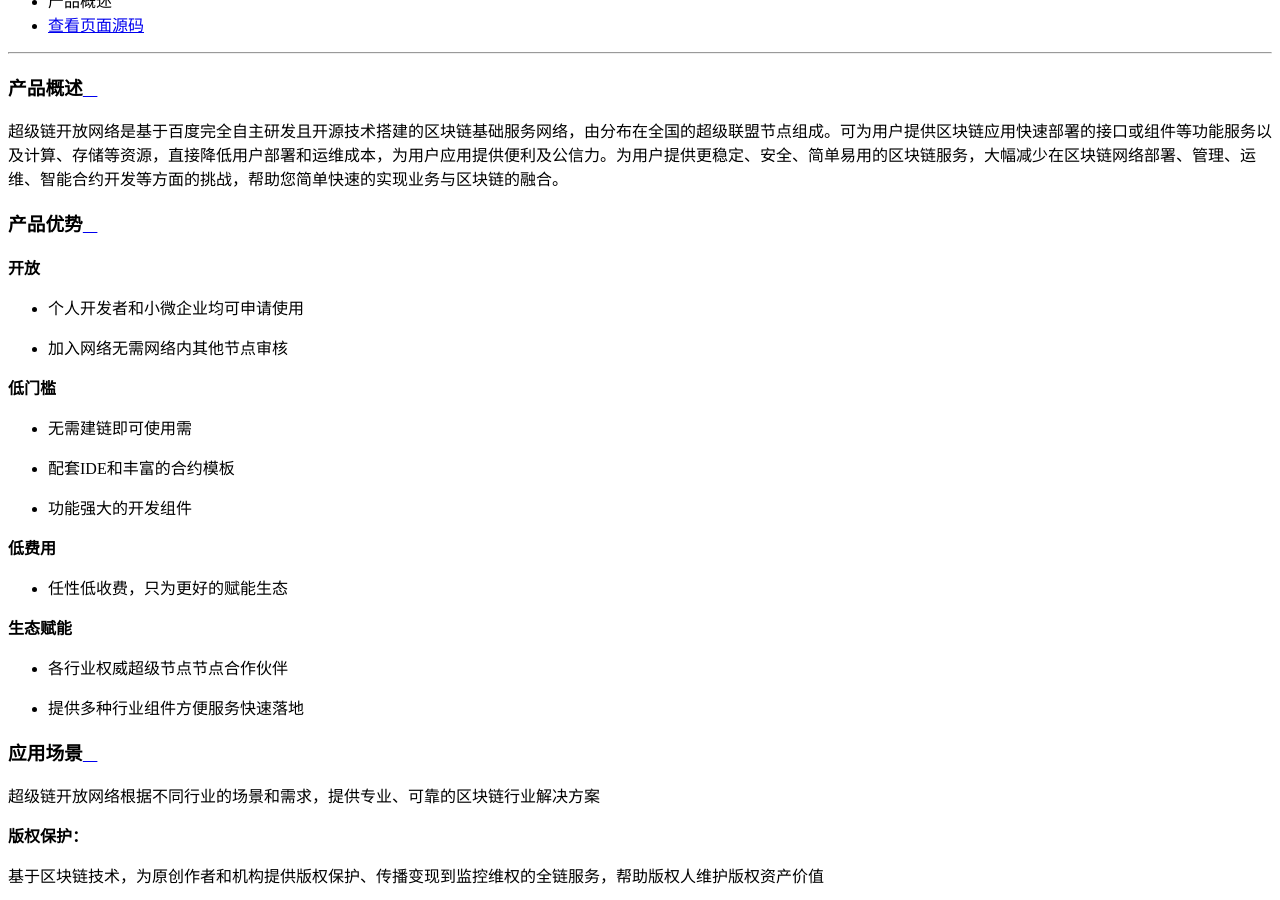
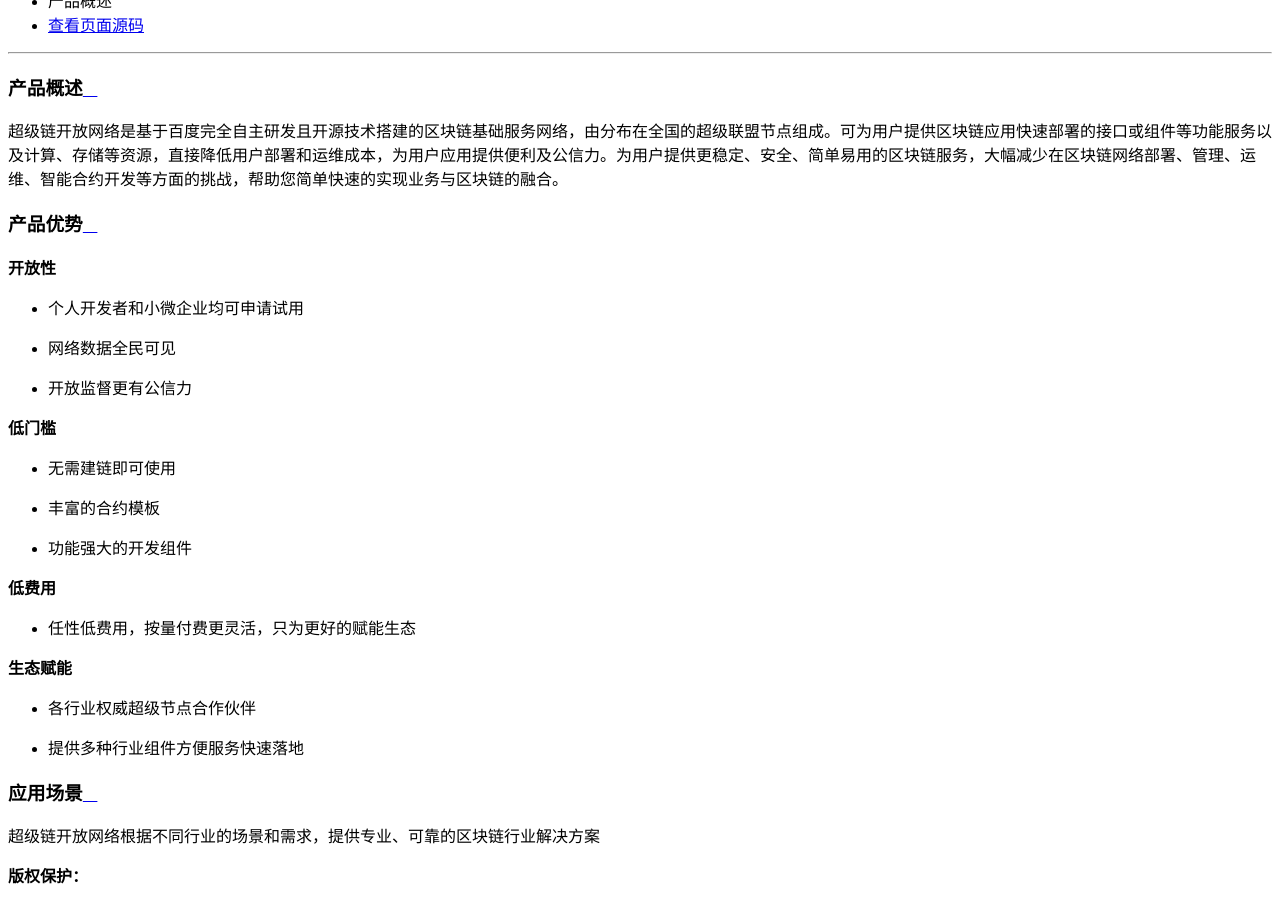
Before and after one commit to xuperchain/xuperos-docs, a Sphinx documentation site: the page built from source/introduction.rst, in a window 1280 px wide and 900 px high, scrolled down 737 px. Built offline with Sphinx 7.4.7 and the Read the Docs theme 2.0.0, drawn with Linux system fonts in a browser that asks for light colours.

Commit message:
Update introduction.rst

```diff
--- a/source/introduction.rst
+++ b/source/introduction.rst
@@ -13,30 +13,31 @@
 
 .. container:: tight
 
-    **开放**
+    **开放性**
 
-- 个人开发者和小微企业均可申请使用
-- 加入网络无需网络内其他节点审核
+- 个人开发者和小微企业均可申请试用
+- 网络数据全民可见
+- 开放监督更有公信力
 
 .. container:: tight
 
     **低门槛**
 
-- 无需建链即可使用需
-- 配套IDE和丰富的合约模板
+- 无需建链即可使用
+- 丰富的合约模板
 - 功能强大的开发组件
 
 .. container:: tight
 
     **低费用**
 
-- 任性低收费，只为更好的赋能生态
+- 任性低费用，按量付费更灵活，只为更好的赋能生态
 
 .. container:: tight
 
     **生态赋能**
 
-- 各行业权威超级节点节点合作伙伴
+- 各行业权威超级节点合作伙伴
 - 提供多种行业组件方便服务快速落地
 
 .. _usage:
```
